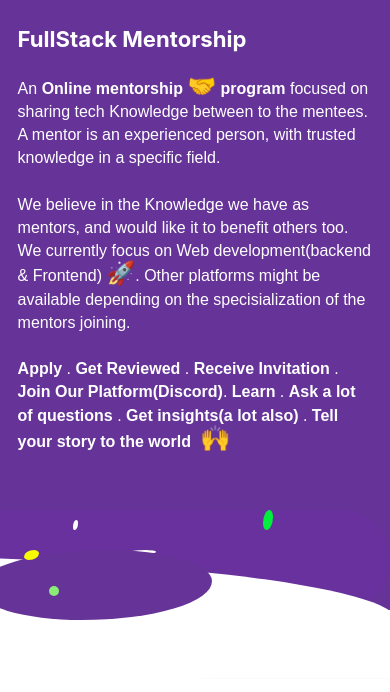
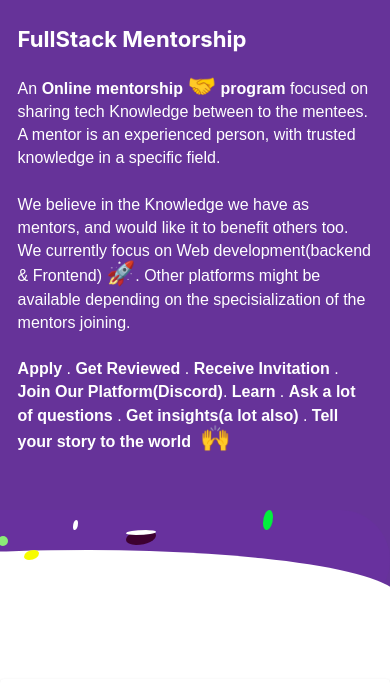
Before and after one commit to Nicanor008/shoman-FE, a Gatsby site: page / in a window 390 px wide. Shown: the part 79-771 px from the top of the page. Built offline with nearby package versions, Linux system fonts and the light colour scheme; Gatsby itself is replaced by a stand-in of ours.

Commit message:
Curve a margin

```diff
--- a/src/components/commons/home/home.scss
+++ b/src/components/commons/home/home.scss
@@ -55,6 +55,37 @@
   color: rgb(58, 0, 116) !important;
 }
 
+@media only screen and (max-width: 1370px) {
+  #wave:after {
+    display: none !important;
+  }
+  #wave:before {
+    width: 1420px !important;
+    right: -10px !important;
+  }
+  #wave-dot-5:after {
+    top: 26px !important;
+  }
+}
+
+@media only screen and (max-width: 887px) {
+  #wave:before {
+    width: 900px !important;
+    height: 110px !important;
+    right: -10px !important;
+    top: 40px !important;
+  }
+}
+
+@media only screen and (max-width: 678px) {
+  #wave:before {
+    width: 700px !important;
+    height: 110px !important;
+    right: -10px !important;
+    top: 40px !important;
+  }
+}
+
 @media only screen and (max-width: 967px) {
   .imageText,
   .pathImageText {
@@ -78,7 +109,10 @@
   }
   .missionText {
     padding-top: 5px !important;
-}
+  }
+  #wave:after {
+    top: 0px !important;
+  }
 }
 #wave {
   position: relative;
@@ -95,22 +129,23 @@
   position: absolute;
   border-radius: 100% 80%;
   width: 1320px;
-  height: 150px;
+  height: 170px;
   background-color: white;
-  right: -8px;
-  top: 45px;
+  right: -15px;
+  top: 35px;
+  overflow: hidden;
 }
 #wave:after {
   content: "";
   display: block;
   position: absolute;
   border-radius: 100% 80%;
-  width: 235px;
-  height: 70px;
+  width: 265px;
+  height: 75px;
   background-color: rebeccapurple;
-  left: -23px;
+  left: -40px;
   z-index: 1;
-  top: 40px;
+  top: 36px;
 }
 #start-wave-dot {
   content: "";
@@ -164,7 +199,7 @@
   height: 15px;
   background-color: rgb(61, 1, 48);
   right: 60%;
-  top: 40px;
+  top: 20px;
 }
 #internal-wave-dot {
   content: "";
@@ -206,6 +241,6 @@
   width: 10px;
   height: 10px;
   background-color: rgb(139, 235, 119);
-  right: 85%;
+  right: 98%;
   top: 76px;
 }
```
